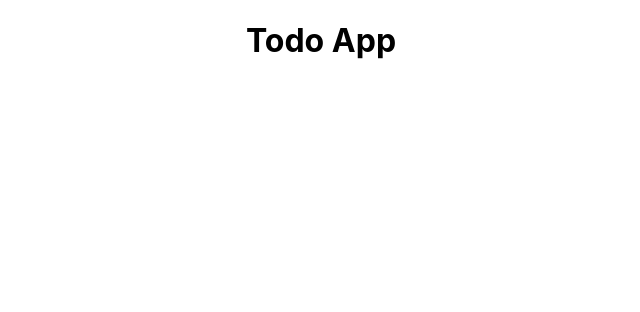
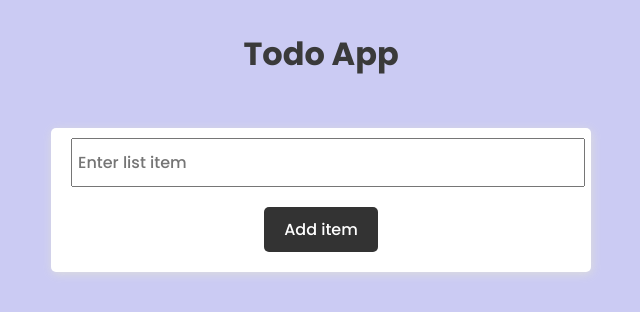
Before and after one commit to HaydenMCD/adv-app-dev-todo, a React (Create React App) app in the folder react-app/: page / in a window 1280 px wide. Shown: the top 312 px of the page, without its empty margins (319-959 px from the left). Built offline with nearby package versions, Linux system fonts and the light colour scheme.

Commit message:
Added css styling (Will be changed later), created component for input field and uploading to firebase.

```diff
--- a/react-app/src/App.css
+++ b/react-app/src/App.css
@@ -1,38 +1,116 @@
+@import url("https://fonts.googleapis.com/css2?family=Poppins:wght@500;700&display=swap");
+
 .App {
+  align-items: center;
+  justify-content: center;
+}
+body {
+  background-color: #cbcbf3;
+}
+.title h1 {
+  color: #3a3a3a;
+  text-align: center;
+  margin: 30px 0;
+  font-family: "Poppins", sans-serif;
+  font-weight: 700;
+}
+form {
+  max-width: 500px;
+  margin: 0 auto;
+  background: white;
+  padding: 10px 20px;
+  margin-top: 50px;
+  border-radius: 5px;
+  box-shadow: 1px 2px 10px #ddd;
+}
+form h3 {
   text-align: center;
 }
-
-.App-logo {
-  height: 40vmin;
-  pointer-events: none;
+form input {
+  width: 100%;
+  padding: 10px 5px;
+  outline: none;
+  font-size: 16px;
+  font-family: "Poppins", sans-serif;
+  font-weight: 500;
+}
+.input_container {
+  margin-bottom: 20px;
+}
+.btn_container {
+  text-align: center;
+  margin-bottom: 10px;
+}
+.btn_container button {
+  background: #333;
+  color: white;
+  padding: 10px 20px;
+  outline: none;
+  border: none;
+  border-radius: 5px;
+  font-size: 16px;
+  cursor: pointer;
+  font-family: "Poppins", sans-serif;
+  font-weight: 500;
 }
 
-@media (prefers-reduced-motion: no-preference) {
-  .App-logo {
-    animation: App-logo-spin infinite 20s linear;
+.todo_container {
+  width: 50%;
+  margin: 0 auto;
+}
+.todo {
+  margin-top: 20px;
+  background: white;
+  padding: 10px 20px;
+  border-radius: 5px;
+  display: flex;
+  justify-content: space-between;
+  align-items: center;
+  box-shadow: 1px 2px 10px #ddd;
+}
+.todo input {
+  cursor: pointer;
+  width: 50%;
+  border: none;
+  outline: none;
+  cursor: pointer;
+  background-color: transparent;
+  font-size: 28px;
+  font-family: "Poppins", sans-serif;
+  font-weight: 500;
+}
+.button-complete,
+.button-delete,
+.button-edit {
+  border: none;
+  outline: none;
+  cursor: pointer;
+  background-color: transparent;
+  border-radius: 50%;
+}
+#i {
+  font-size: 35px;
+}
+.button-complete {
+  color: #95faa3;
+  margin-right: 10px;
+}
+.button-edit {
+  color: #56cfff;
+  margin-right: 10px;
+}
+.button-delete {
+  color: rgb(255, 122, 98);
+}
+@media screen and (max-width: 667px) {
+  .task_container {
+    width: 90%;
+  }
+  .task {
+    margin-right: 0px;
   }
 }
-
-.App-header {
-  background-color: #282c34;
-  min-height: 100vh;
-  display: flex;
-  flex-direction: column;
-  align-items: center;
-  justify-content: center;
-  font-size: calc(10px + 2vmin);
-  color: white;
+input:focus,
+button:focus {
+  outline: none;
 }
-
-.App-link {
-  color: #61dafb;
-}
-
-@keyframes App-logo-spin {
-  from {
-    transform: rotate(0deg);
-  }
-  to {
-    transform: rotate(360deg);
-  }
-}
--- a/react-app/src/App.js
+++ b/react-app/src/App.js
@@ -1,6 +1,7 @@
 import './App.css';
 import React from "react";
 import Title from "./Components/title";
+import AddTodo from './Components/AddTodo';
 
 function App() {
   return (
@@ -8,6 +9,9 @@ function App() {
       <div>
         <Title />
       </div>
+      <div>
+        <AddTodo />
+      </div>
     </div>
   );
 }
--- /dev/null
+++ b/react-app/src/Components/AddTodo.js
@@ -0,0 +1,34 @@
+import React from "react";
+import { db } from "../firebase"
+import { collection, addDoc } from "firebase/firestore";
+import { async } from "@firebase/util";
+
+export default function AddTodo() {
+    const[title, setTitle] = React.useState("")
+
+    const handleSubmit = async (e) => {
+        e.preventDefault()
+        if (title !== "") {
+            await addDoc(collection(db, "todos"), {
+                title,
+                complete: false,
+            })
+        }
+    }
+
+    return (
+        <form onSubmit={handleSubmit}>
+            <div className="input_container">
+                <input
+                    type="text"
+                    placeholder="Enter list item"
+                    value={title}
+                    onChange={(e) => setTitle(e.target.value)}
+                />
+            </div>
+            <div className="btn_container">
+                <button>Add item</button>
+            </div>
+        </form>
+    )
+}
```
